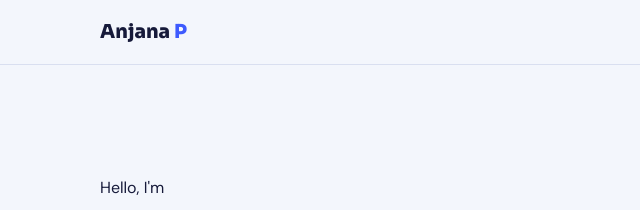
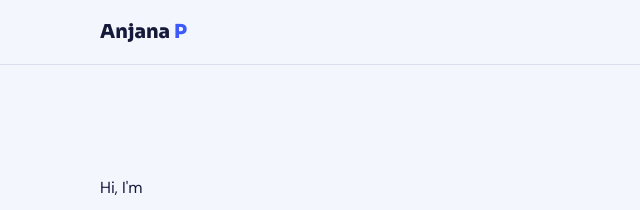
Before and after one commit to anjanajayagopal127-prog/Personal_Portfolio, a plain HTML site: page Anjana_P_Portfolio-1.html in a window 1280 px wide. Shown: the top 210 px of the page, 0-640 px from the left. Drawn offline with Linux system fonts and the light colour scheme.

Commit message:
Update portfolio

```diff
--- a/Anjana_P_Portfolio-1.html
+++ b/Anjana_P_Portfolio-1.html
@@ -198,7 +198,7 @@ footer { border-top: 1px solid var(--line); padding: 28px 0; text-align: center;
 <section class="hero" id="home">
   <div class="wrap hero-grid">
     <div>
-      <p>Hello, I'm</p>
+      <p>Hi, I'm</p>
       <h1>Anjana <em>P</em></h1>
       <div class="role"><span id="typed"></span><span class="cursor"></span></div>
       <p class="lead">I’m a second-year B.Tech student exploring programming, web development and problem-solving through small academic and personal projects.</p>
```
